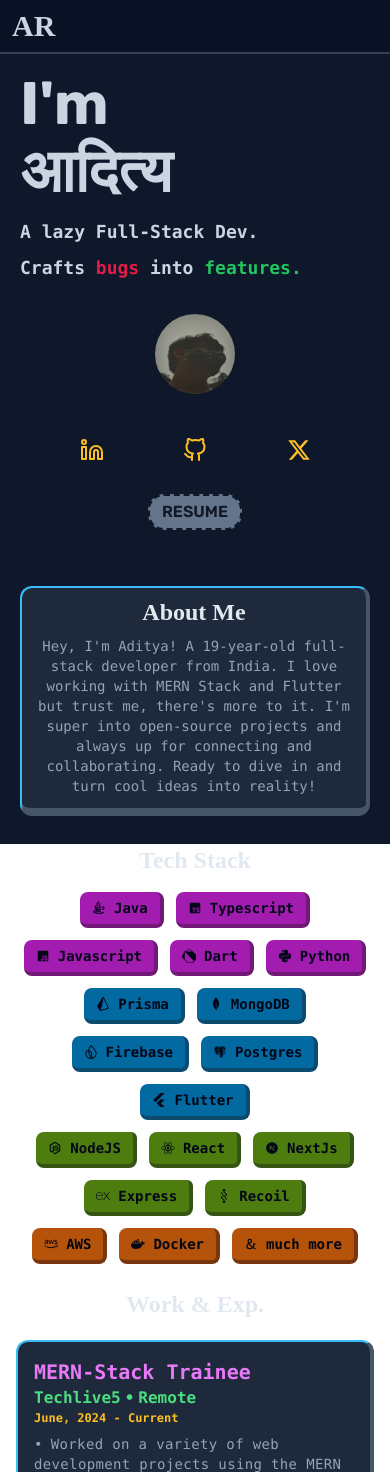
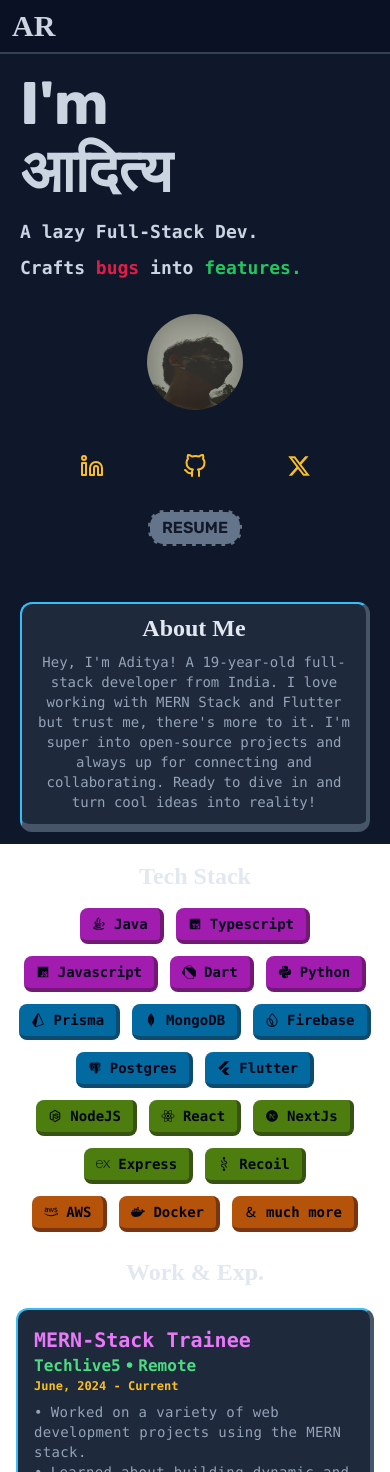
Before and after one commit to adityarawat45/My_Portfolio, a React (Vite) app: page / in a window 390 px wide. Shown: the top 1472 px of the page. Built offline with nearby package versions, Linux system fonts and the light colour scheme; a web font is replaced by a local one.

Commit message:
UI changes

```diff
--- a/src/components/About.jsx
+++ b/src/components/About.jsx
@@ -23,8 +23,7 @@ const About = () => {
           whileTap={{scale: 1.05}}
           animate={isInView ? { opacity: 1, y: 0, scale: 1 } : {}}
           transition={{ duration: 0.7, bounce: 0.5, type: 'spring' }}
-          className="flex flex-col justify-center mt-2 w-full md:w-3/6 border-b-8 border-r-4 border-l-2 border-t-2 border-l-sky-400 border-t-sky-400 rounded-b-xl rounded-t-xl border-slate-600 bg-slate-800 items-center"
-        >
+          className="flex flex-col justify-center mt-2 w-full md:w-3/6 border-b-8 border-r-4 border-l-2 border-t-2 border-l-sky-400 border-t-sky-400 rounded-b-xl rounded-t-xl border-slate-600 bg-slate-800 items-center">
           <div className="text-2xl md:text-4xl font-tiny5 mt-2 md:mt-5 font-bold text-slate-200">
             About Me
           </div>
@@ -34,7 +33,7 @@ const About = () => {
         </motion.div>
       </div>
       {/* Skills */}
-      <div className="mt-7 md:mt-14 flex flex-col justify-center px-5 items-center">
+      <div className="mt-7 md:mt-14 flex flex-col justify-center px-4 items-center">
         <div className="mb-3 md:mb-6 font-tiny5 text-2xl md:text-4xl font-bold text-slate-200">Tech Stack</div>
         <div className="flex flex-wrap my-1 md:my-2 justify-center items-center gap-3 md:gap-6">
           <Box5 text={"Java"} img={<RiJavaLine />} />
--- a/src/components/Hero.jsx
+++ b/src/components/Hero.jsx
@@ -53,7 +53,7 @@ const Hero = () => {
         </div>
         <div className=' md:hidden lg:hidden flex flex-row justify-center mt-5 mb-3'>
           <img src={prof}
-      className="cursor:pointer mt-3 focus:animate-tilt size-20 rounded-full cursor-pointer"></img>
+      className="cursor:pointer mt-3 focus:animate-tilt size-24 rounded-full cursor-pointer"></img>
         </div>
         <div className="flex  md:ml-20 mt-8 md:mt-8 md:w-3/6 items-center text-amber-400 justify-evenly md:justify-between md:gap-2 text-2xl">
           <a href="https://www.linkedin.com/in/aditya-rawat-231511249">
```
